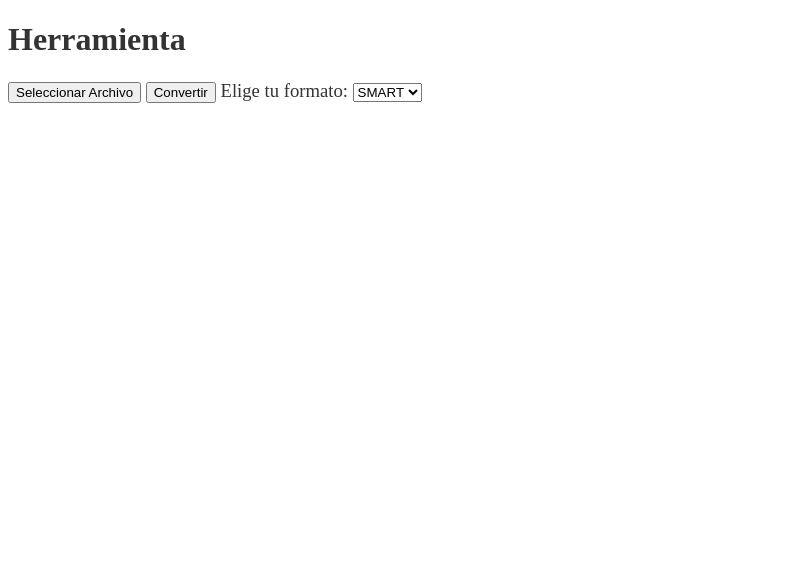
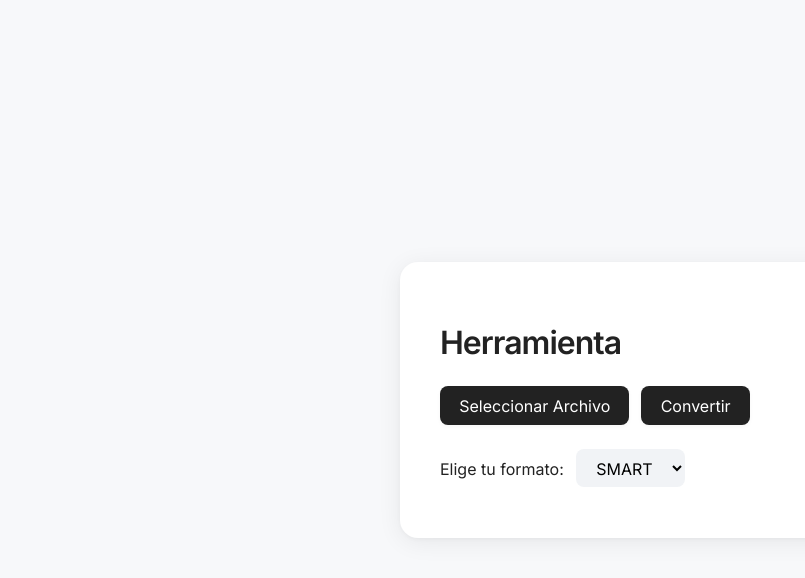
Before and after one commit to K1K3-08/Format-Tool, a plain HTML site: page index.html in a window 1280 px wide. Shown: the whole page, without its empty margins (0-805 px from the left). Drawn offline with Linux system fonts and the light colour scheme; no server answers.

Commit message:
Nicer UI

```diff
--- a/index.html
+++ b/index.html
@@ -2,46 +2,105 @@
 <html>
 <head lang="en">
     <meta charset="UTF-8">
+    <title>Herramienta</title>
+    <link href="https://fonts.googleapis.com/css?family=Inter:400,600&display=swap" rel="stylesheet">
     <style type="text/css">
         body {
-            color: #333;
-            font-size: 14pt;
+            background: #f7f8fa;
+            color: #222;
+            font-family: 'Inter', 'Segoe UI', Arial, sans-serif;
+            font-size: 16px;
+            margin: 0;
+            min-height: 100vh;
+            display: flex;
+            align-items: center;
+            justify-content: center;
         }
-
+        .container {
+            background: #fff;
+            padding: 2.5rem 2.5rem 2rem 2.5rem;
+            border-radius: 18px;
+            box-shadow: 0 4px 24px rgba(0,0,0,0.07), 0 1.5px 4px rgba(0,0,0,0.03);
+            min-width: 340px;
+            max-width: 400px;
+            width: 100%;
+        }
         h1 {
-            font-size: 24pt;
+            font-size: 2rem;
+            font-weight: 600;
+            margin-bottom: 1.5rem;
+            letter-spacing: -1px;
         }
-
+        label, select {
+            font-size: 1rem;
+        }
+        select {
+            border: none;
+            background: #f1f3f6;
+            padding: 0.5rem 1rem;
+            border-radius: 8px;
+            margin-left: 0.5rem;
+            outline: none;
+            font-family: inherit;
+            transition: background 0.2s;
+        }
+        select:focus {
+            background: #e9ecef;
+        }
+        .actions {
+            display: flex;
+            gap: 0.75rem;
+            margin-bottom: 1.5rem;
+        }
+        button {
+            background: #222;
+            color: #fff;
+            border: none;
+            border-radius: 8px;
+            padding: 0.6rem 1.2rem;
+            font-size: 1rem;
+            font-family: inherit;
+            font-weight: 500;
+            cursor: pointer;
+            transition: background 0.18s, box-shadow 0.18s;
+            box-shadow: 0 1.5px 4px rgba(0,0,0,0.04);
+        }
+        button:hover, button:focus {
+            background: #444;
+        }
+        .info {
+            margin-top: 1.2rem;
+            color: #666;
+            font-size: 0.98rem;
+            word-break: break-all;
+        }
+        #stuff-container {
+            margin-top: 1.2rem;
+            color: #1a7f37;
+            font-size: 1.05rem;
+        }
     </style>
 </head>
 <body>
-
+<div class="container">
     <h1>Herramienta</h1>
-
+    <div class="actions">
         <button onclick="openFolder()">Seleccionar Archivo</button>
         <button onclick="doStuff()">Convertir</button>
+    </div>
     <label for="formato">Elige tu formato:</label>
-
     <select name="formato" id="formato">
         <option value="SMART">SMART</option>
-  <option value="1">1</option>
-  <option value="2">2</option>
-  <option value="3">3</option>
+        <option value="1f">1</option>
+        <option value="2f">2</option>
+        <option value="3f">3</option>
     </select>
-<div id="open-folder-container"></div>
+    <div id="open-folder-container" class="info"></div>
     <div id="stuff-container"></div>
     <div id="json-container"></div>
-
-<!--<div style="text-align: center; margin-top: 50px;">
-    <a href="http://mbsy.co/gHVfC" target="_blank" style="outline:none;border:none;" onclick="openLink(event)">
-      <img src="https://ambassador-api.s3.amazonaws.com/uploads/marketing/11948/2016_11_29_21_53_43.png" alt="DreamHost" border="0" />
-    </a>
-</div>-->
-
-
+</div>
 <script>
     window.token = '{{ token }}';
-    // Perform background initialization
     doAjax("/init", "POST");
 
     function getMethods(obj) {
@@ -70,7 +129,6 @@
             var response = JSON.parse(this.responseText);
             document.getElementById("stuff-container").innerHTML = response.result;
         }
-
     }
 
     function openFolder() {
@@ -92,18 +150,13 @@
         doAjax("/open-url", "POST", false, request)
     }
 
-    // From https://gist.github.com/dharmavir/936328
     function getHttpRequestObject()
     {
-        // Define and initialize as false
         var xmlHttpRequst = false;
-
-        // Mozilla/Safari/Non-IE
         if (window.XMLHttpRequest)
         {
             xmlHttpRequst = new XMLHttpRequest();
         }
-        // IE
         else if (window.ActiveXObject)
         {
             xmlHttpRequst = new ActiveXObject("Microsoft.XMLHTTP");
@@ -111,16 +164,16 @@
         return xmlHttpRequst;
     }
 
-    // Does the AJAX call to URL specific with rest of the parameters
     function doAjax(url, method, responseHandler, data) {
         var xhr = getHttpRequestObject();
+        if (!xhr) {
+            alert("Your browser does not support AJAX!");
+            return;
+        }
         xhr.open(method, url, true);
         xhr.setRequestHeader('Content-Type', 'application/json');
-
-        // Always include the token
         if (!data) data = {};
         data.token = window.token;
-
         xhr.onreadystatechange = function() {
             if (xhr.readyState === 4 && responseHandler) {
                 responseHandler.call(xhr, xhr.responseText);
```
Also changed, not shown: TODO.txt. Lines whose indentation alone changed are shown as unchanged.
